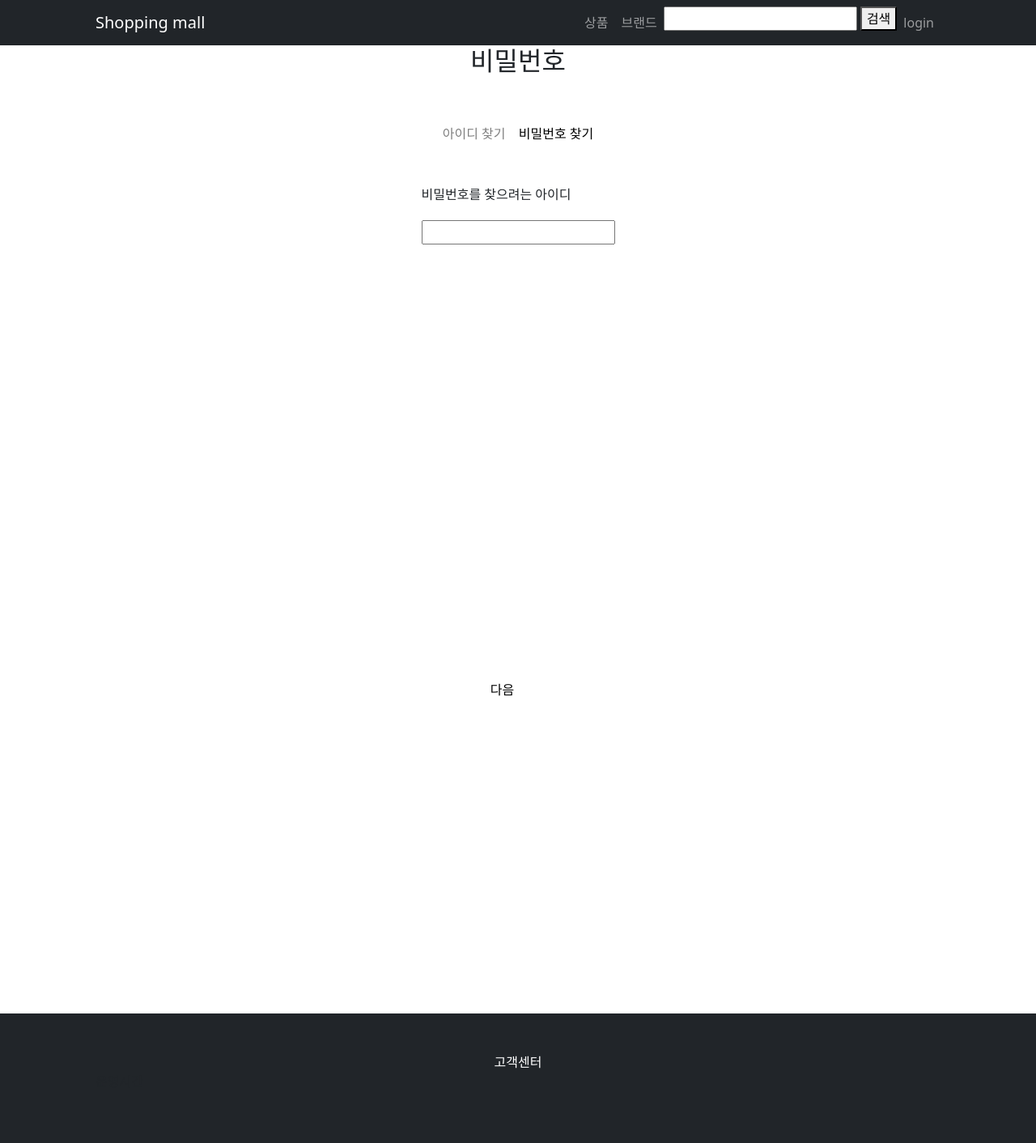
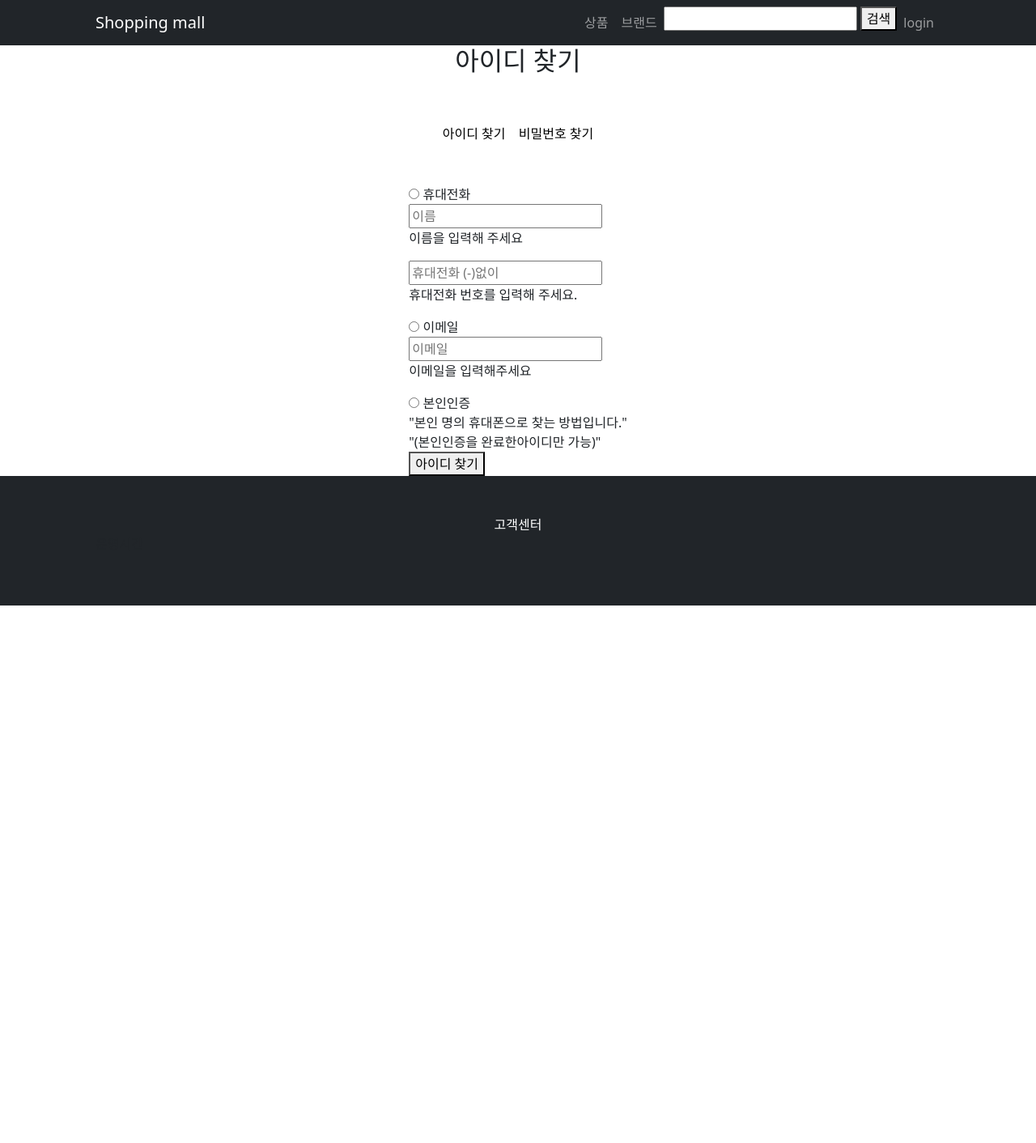
Before and after one commit to Lseunghyeok/django_lec, a Django app: page /accounts/find_id/ in a window 1280 px wide. Shown: the whole page at 81% size. After the commit the page ends 748 px from the top, so only its background shows below. Run offline with Django 4.2, Linux system fonts and the light colour scheme; some libraries are stand-ins or nearby versions.

Commit message:
아이디 찾기 css 미적용

```diff
--- a/templates/accounts/agreement.html
+++ b/templates/accounts/agreement.html
@@ -9,7 +9,7 @@
     <style>
         .container{
             text-align: left;
-            max-width: 600px; /* 컨테이너의 최대 너비 설정 (원하는 값으로 조정) */
+            max-width: 100%; /* 컨테이너의 최대 너비 설정 (원하는 값으로 조정) */
             margin: 0 auto; /* 가운데 정렬 유지 */
         }
         .all_checkbox_label {
@@ -26,7 +26,7 @@
             color: black; /* 글자색 회색 */
         }
         .join_btn.active {
-            background-color: skyblue; /* 배경색 파란색 */
+            background-color: black; /* 배경색 파란색 */
             color: white; /* 글자색 흰색 */
         }
         #nextpage.join_btn a {
--- a/templates/accounts/find_id.html
+++ b/templates/accounts/find_id.html
@@ -9,6 +9,7 @@
     <style>
         .find_content {
             text-align:center;
+            max-width: 100%; /* 컨테이너의 최대 너비 설정 (원하는 값으로 조정) */
         }
         .find_container{
             display: flex;
@@ -43,32 +44,81 @@
         #search_btn {
             text-align: center; /* 텍스트를 수평 가운데 정렬합니다. */
         }
+        #find_pw a{
+            text-decoration: none;
+            color:black;
+        }
     </style>
 </head>
 <body>
 <div class="find_content">
         <header class="title">
-            <h2>비밀번호</h2>
+            <h2>아이디 찾기</h2>
         </header>
 
         <div class="find_container">
             <div class="tab_list">
-                <button type="button" id="find_id"><a href="{% url 'accounts:find_id' %}" class="find_id">아이디 찾기</a></button>
-                <button type="button" id="find_pw">비밀번호 찾기</button>
+                <button type="button" id="find_id">아이디 찾기</button>
+                <button type="button" id="find_pw"><a href="{% url 'accounts:find_pw' %}" class="find_id">비밀번호 찾기</a></button>
             </div>
+            <!--버튼 포함한 div-->
             <div class="find_table">
-                <div class="find_passwd">
-                    <label class="input_label">비밀번호를 찾으려는 아이디</label><br>
-                    <input type="text" name="id_input" id="inputID" name="input_ID">
+                <!--버튼 미 포함한 div-->
+                <div class="find_radio">
+                    <!--휴대전화로 아이디 찾기-->
+                    <div class="radio_itme">
+                        <div class="login-radio">
+                            <input type="radio" name="findType" id="rodioMoblieNumber" class="blind_login-radio">
+                            <label class="login_radio_label">휴대전화</label>
+                        </div>
+                        <div class="find_radio-details" id="Mobile_layer">
+                            <div class="login_input">
+                                <div class="input_wrap" id="inputnamelayer">
+                                    <input type="text" class="login-login_input" title="이름 입력" id="inputName" placeholder="이름">
+                                </div>
+                                <p class="input_validation" id="text_validinputname">이름을 입력해 주세요</p>
+                            </div>
+                            <div class="login_input">
+                                <div class="input_wrap" id="inputMoblieNumber">
+                                    <input type="tel" inputmode="numberic" class="login-login_input" title="휴대전화 입력(번호만 입력)" id="inputMobileNumber" placeholder="휴대전화 (-)없이" maxlength="11" pattern="[0-9]*">
+                                </div>
+                                <p class="input_validation" id="text_validationNumber">휴대전화 번호를 입력해 주세요.</p>
+                            </div>
+                        </div>
+                    </div>
+                    <!--이메일로 아이디 찾기-->
+                    <div class="radio_item">
+                        <div class="login_radio">
+                            <input type="radio" name="findType" id="radioEmail" class="blind_login-radio">
+                            <label class="login_radio_label">이메일</label>
+                        </div>
+                        <div class="find_radio-details">
+                            <div class="login_input">
+                                <div class="input_wrap" id="inputEmaillayer">
+                                    <input type="email" title="이메일 입력" id="inputEmail" class="login-login_input" placeholder="이메일">
+                                </div>
+                                <p class="input_validation" id="text_validinputEmail">이메일을 입력해주세요</p>
+                            </div>
+                        </div>
+                    </div>
+                    <!--본인 인증-->
+                    <div class="radio_item">
+                        <div class="login_radio">
+                            <input type="radio" name="findType" id="blind_login-radio">
+                            <label class="login_radio_label">본인인증</label>
+                        </div>
+                        <div class="find_radio-details" id="findMemberIdSelfCertifyLayer">
+                            "본인 명의 휴대폰으로 찾는 방법입니다." <br> "(본인인증을 완료한아이디만 가능)"
+                        </div>
+                    </div>
                 </div>
-
-                <div class="bottom">
-                    <button type="button" id="search_btn" class="find_btn">다음</button>
+                <!--아이디 찾기 버튼-->
+                <div class="login-button">
+                    <button type="button" class="login-button_item" id="searchidbtn">아이디 찾기</button>
                 </div>
             </div>
-
-        </div>
-    </div>
+        </div><!--컨텐츠 닫힘-->
+    </div><!--전체 컨테이너 닫힘-->
 </body>
 </html>
 {% endblock %}s
--- a/templates/accounts/login.html
+++ b/templates/accounts/login.html
@@ -11,9 +11,11 @@
     <style>
         .login_choice .member{
             display: inline;
+            cursor: pointer; /* 커서 스타일을 pointer로 변경 */
         }
         .login_choice .not_member{
             display: inline;
+            cursor: pointer; /* 커서 스타일을 pointer로 변경 */
         }
 
         .login_container {
```
Also changed, not shown: my_project/settings.py (+3 -8 lines), 1 other file.
